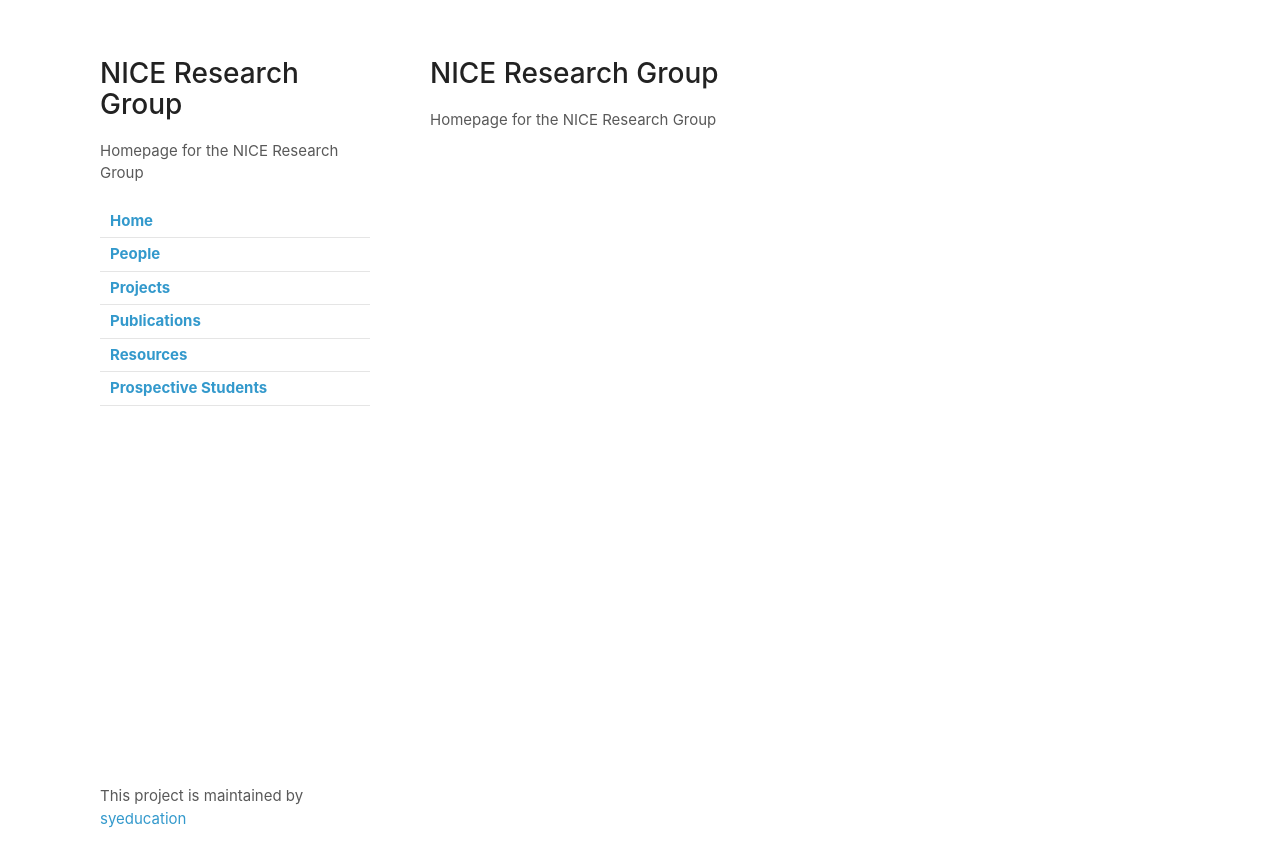
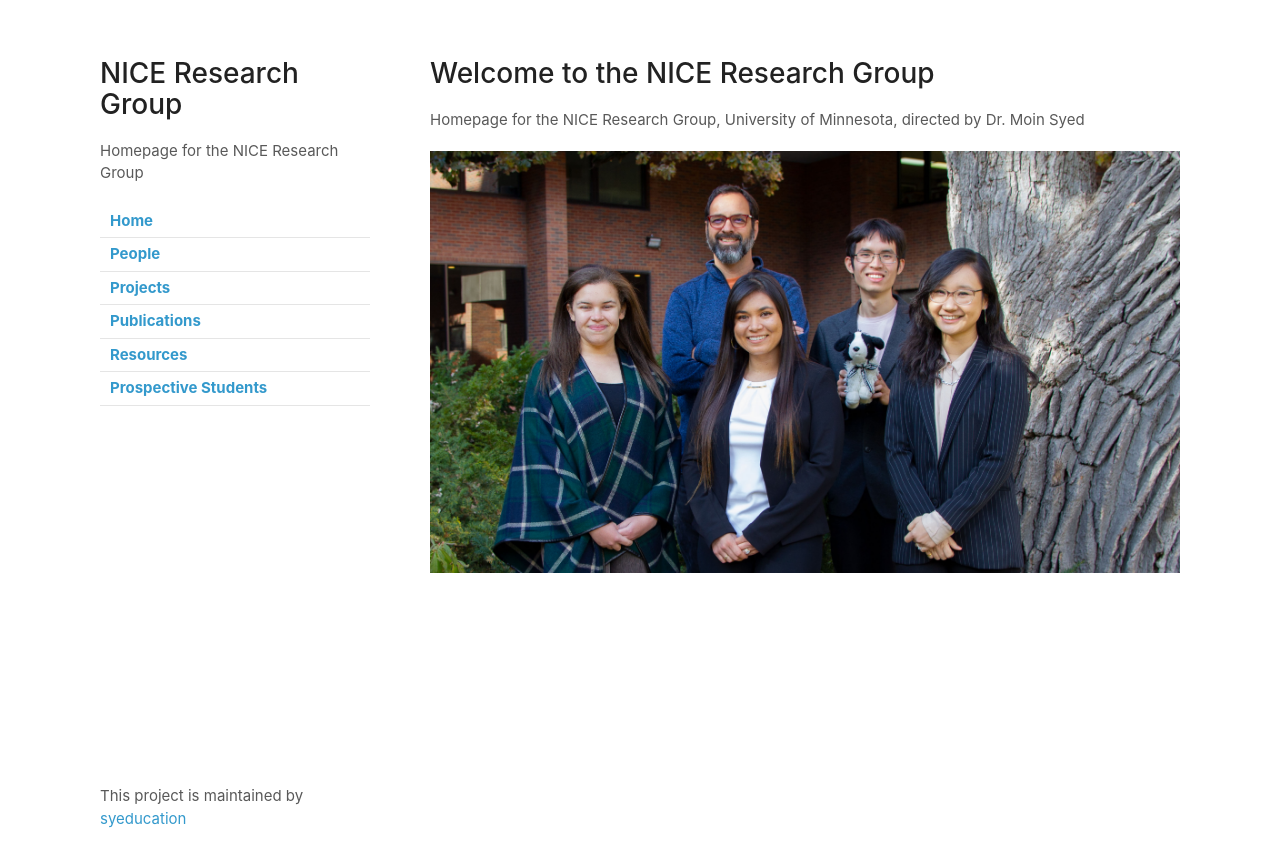
Before and after one commit to syeducation/nice-lab, a Jekyll site: the page built from index.md, in a window 1280 px wide. Shown: the top 867 px of the page. Built offline with Jekyll 4.4.1, drawn with Linux system fonts in a browser that asks for light colours; our own code applies the rules of GitHub Pages for plain Markdown files.

Commit message:
added image

```diff
--- a/index.md
+++ b/index.md
@@ -1,5 +1,7 @@
 ---
 layout: default
 ---
-# {{site.title}}
-{{site.description}}
+# Welcome to the NICE Research Group
+Homepage for the NICE Research Group, University of Minnesota, directed by Dr. Moin Syed
+
+![members of the nice research group](images/lab_2022.jpg)
```
